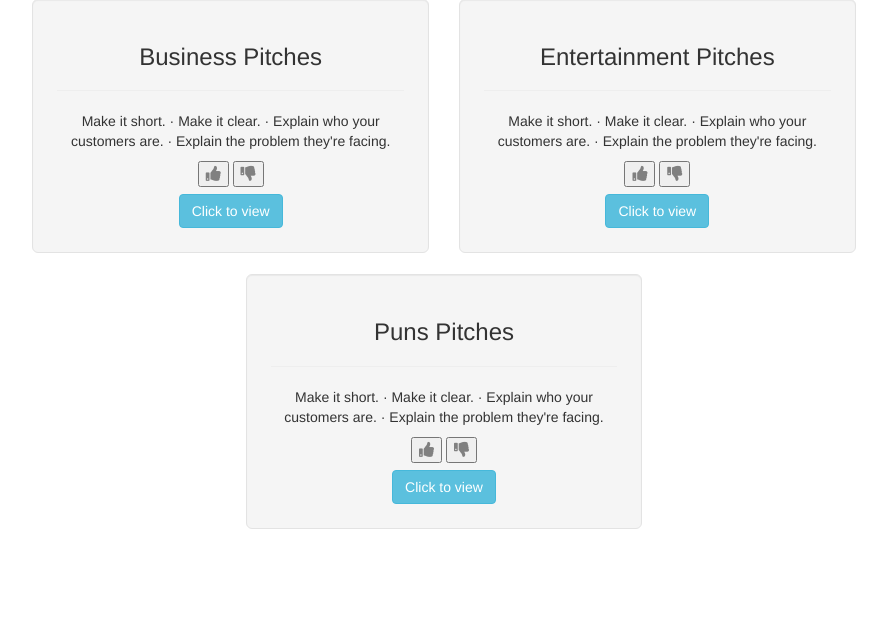
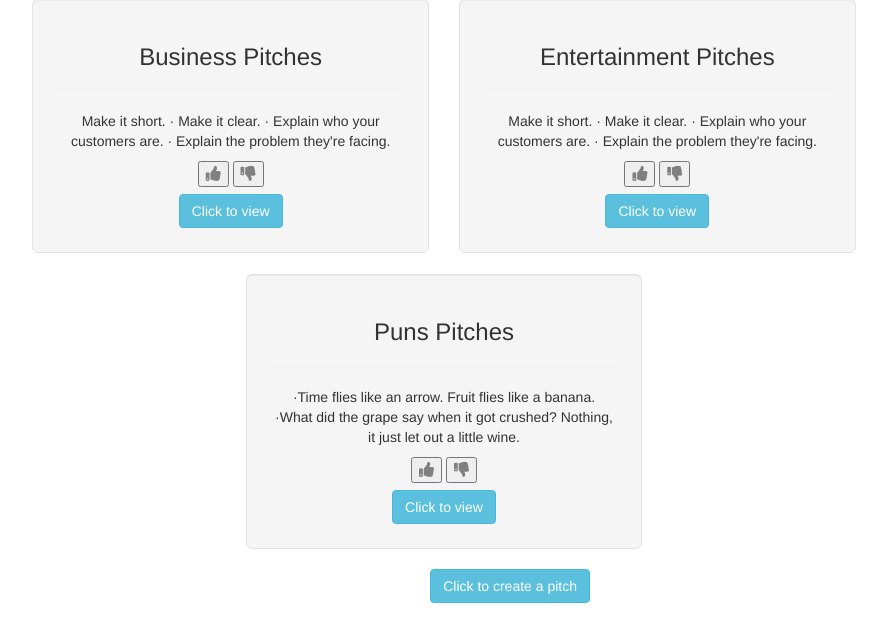
Before and after one commit to kema-ray/Awesome-Pitches, a Flask app: page / in a window 1280 px wide. Shown: the part 73-715 px from the top of the page, without its empty margins (196-1083 px from the left). Run offline with Flask 2, Linux system fonts and the light colour scheme; data that the repository does not hold is empty; some libraries are stand-ins or nearby versions.

Commit message:
create a new pitch form

```diff
--- a/app/main/views.py
+++ b/app/main/views.py
@@ -1,6 +1,8 @@
-from flask import render_template
+from unicodedata import category
+from flask import redirect, render_template,url_for
 from . import main
 from ..models import Pitch
+from .forms import PitchForm
 
 @main.route('/')
 def index():
@@ -21,3 +23,24 @@ def business_pitches():
     pitches = Pitch.get_pitches('business')
 
     return render_template("business_pitches.html", pitches = pitches)
+
+@main.route('/pitches/entertainment_pitches')
+def entertainment_pitches():
+
+    pitches = Pitch.get_pitches('entertainment')
+
+    return render_template("entertainment_pitches.html", pitches = pitches)
+
+@main.route('/pitch/new',methods=["GET","POST"])
+def new_pitch():
+     pitch_form = PitchForm()
+     if pitch_form.validate_on_submit():
+         title=pitch_form.title.data
+         text=pitch_form.text.data
+         category=pitch_form.category.data
+
+         new_pitch=Pitch(title=title,text=text,category=category)
+         new_pitch.save_pitch()
+         return redirect(url_for('.index'))
+
+     return render_template('new_pitch.html',pitch_form=pitch_form)
--- a/app/templates/index.html
+++ b/app/templates/index.html
@@ -31,7 +31,7 @@
         <button><a href=""><i class="fa fa-thumbs-up" style="font-size:15px;color: grey"></i></a></button>
         <button><a href=""><i class="fa fa-thumbs-down" style="font-size:15px;color: grey"></i></a></button>
         <br>
-        <a href="{{url_for('main.business_pitches')}}" style="margin-top: 2%;" class="btn btn-info -center">Click to view</a>
+        <a href="{{url_for('main.entertainment_pitches')}}" style="margin-top: 2%;" class="btn btn-info -center">Click to view</a>
     </div>
 <div class="col-md-2"></div>
 
@@ -41,15 +41,18 @@
     <div class="well well-lg">
         <h3>Puns Pitches</h3>
         <hr>
-        <p>Make it short. · Make it clear. · Explain who your customers are. · Explain the problem
-            they're facing. </p>
+        <p>·Time flies like an arrow. Fruit flies like a banana. <br> ·What did the grape say when it got crushed? Nothing, it just let out a little wine.</p>
         <button><a href=""><i class="fa fa-thumbs-up" style="font-size:15px;color: grey"></i></a></button>
         <button><a href=""><i class="fa fa-thumbs-down" style="font-size:15px;color: grey"></i></a></button>
         <br>
         <a href="{{url_for('main.business_pitches')}}" style="margin-top: 2%;" class="btn btn-info -center">Click to view</a>
     </div>
 <div class="col-md-4"></div>
+<div style="padding-bottom: 15px; text-align: center;">
+    <a href="{{url_for('main.new_pitch')}}" class="btn btn-info btn-center">Click to create a pitch</a>
+</div>
 
 </div>
 
+
 {%endblock%}
--- a/config.py
+++ b/config.py
@@ -1,9 +1,12 @@
 import os
+
+# from instance.config import SECRET_KEY
 # from distutils.command.config import confSQLALCHEMY_DATABASE_URI = 'postgresql+psycopg2://username:password@localhost/watchlist'
 class Config:
     '''
     General configuration parent class
     '''
+    SECRET_KEY = os.environ.get('SECRET_KEY')
     SQLALCHEMY_DATABASE_URI = 'postgresql+psycopg2://postgres:hotspurs@localhost/pitches'
     SQLALCHEMY_TRACK_MODIFICATIONS = True
 
```
Also changed, not shown: app/templates/entertainment_pitches.html (added, +8 -0 lines), app/templates/new_pitch.html (added, +12 -0 lines), app/templates/pitch.html (added).
